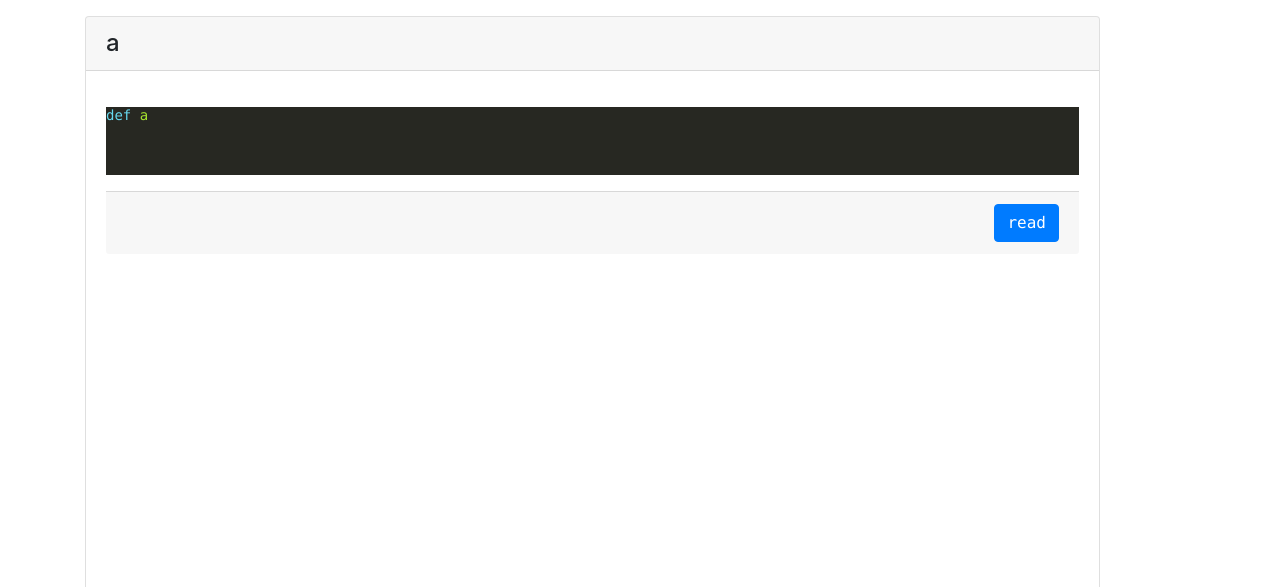
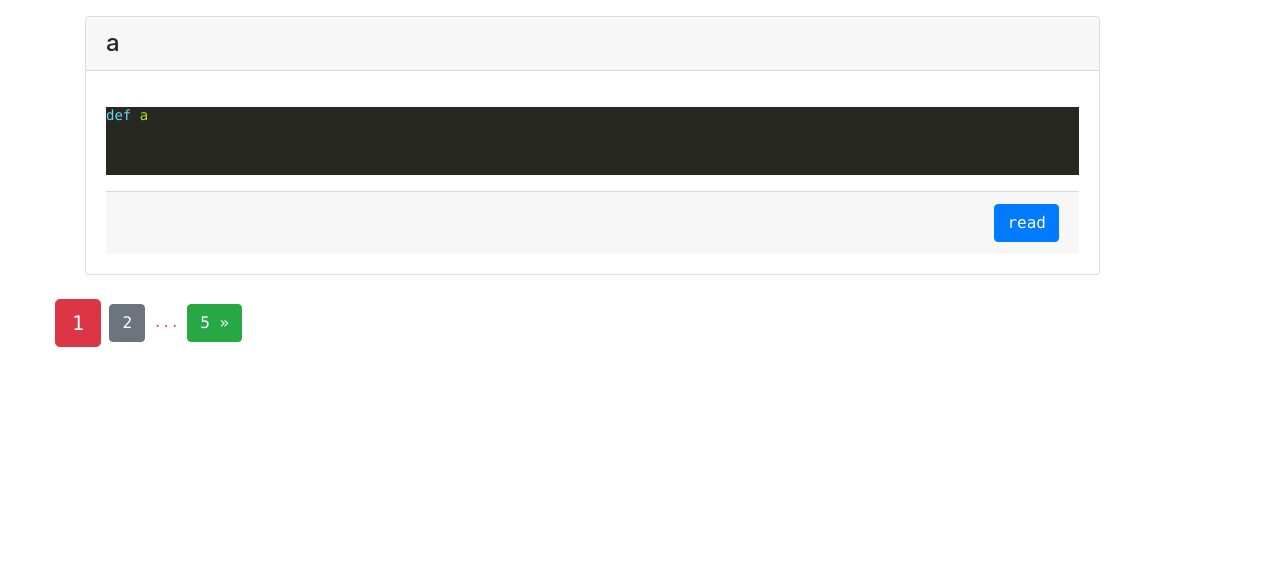
Before and after one commit to Valkierja/django22, a Django app: page / in a window 1280 px wide. Shown: the part 56-643 px from the top of the page. Run offline with Django 3.2, Linux system fonts and the light colour scheme; data comes from the database, SQL or seed files in the repository.

Commit message:
add page function

```diff
--- a/article/views.py
+++ b/article/views.py
@@ -15,7 +15,8 @@ from django.core.paginator import Paginator
 
 def article_list(request):
     article_list  = ArticlePost.objects.all()
-    paginator = Paginator(article_list, 10)
+    paginator = Paginator(article_list, 1)
+    #paginator = Paginator(article_list, 10)
 
     page = request.GET.get('page')
     articles = paginator.get_page(page)
--- a/templates/article/list.html
+++ b/templates/article/list.html
@@ -36,5 +36,43 @@
             {% endfor %}
 
         </div>
+        <div class="pagination row">
+            <div class="m-auto">
+                <span class="step-links">
+                    <!-- 如果不是第一页，则显示上翻按钮 -->
+                    {% if articles.has_previous %}
+                        <a href="?page=1" class="btn btn-success">
+                            &laquo; 1
+                        </a>
+                        <span>...</span>
+                        <a href="?page={{ articles.previous_page_number }}"
+                           class="btn btn-secondary"
+                        >
+                            {{ articles.previous_page_number }}
+                        </a>
+                    {% endif %}
+
+                    <!-- 当前页面 -->
+                    <span class="current btn btn-danger btn-lg">
+                        {{ articles.number }}
+                    </span>
+
+                    <!-- 如果不是最末页，则显示下翻按钮 -->
+                    {% if articles.has_next %}
+                        <a href="?page={{ articles.next_page_number }}"
+                           class="btn btn-secondary"
+                        >
+                            {{ articles.next_page_number }}
+                        </a>
+                        <span>...</span>
+                        <a href="?page={{ articles.paginator.num_pages }}"
+                           class="btn btn-success"
+                        >
+                            {{ articles.paginator.num_pages }} &raquo;
+                        </a>
+                    {% endif %}
+                </span>
+            </div>
+        </div>
     </div>
 {% endblock content %}
```
